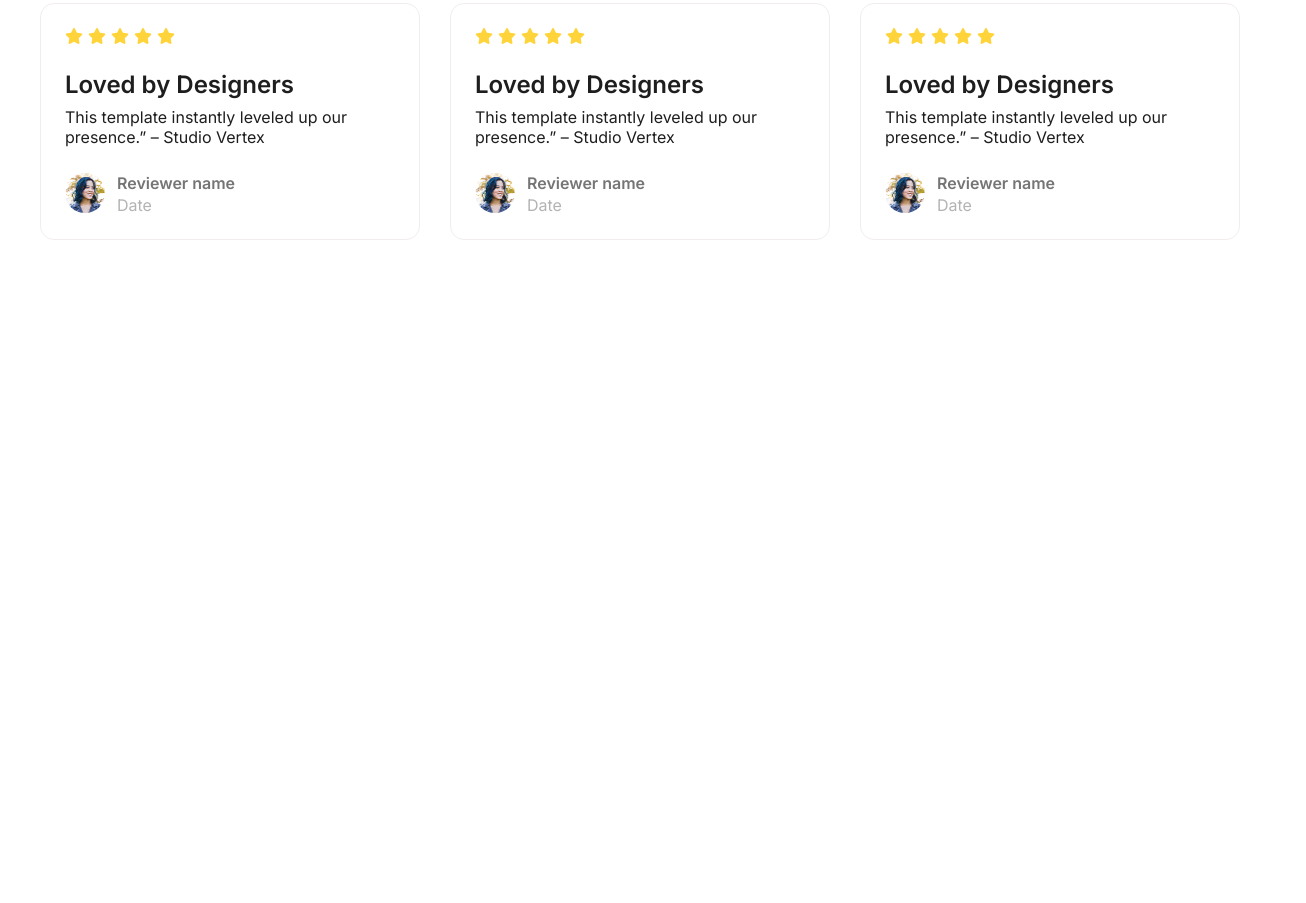
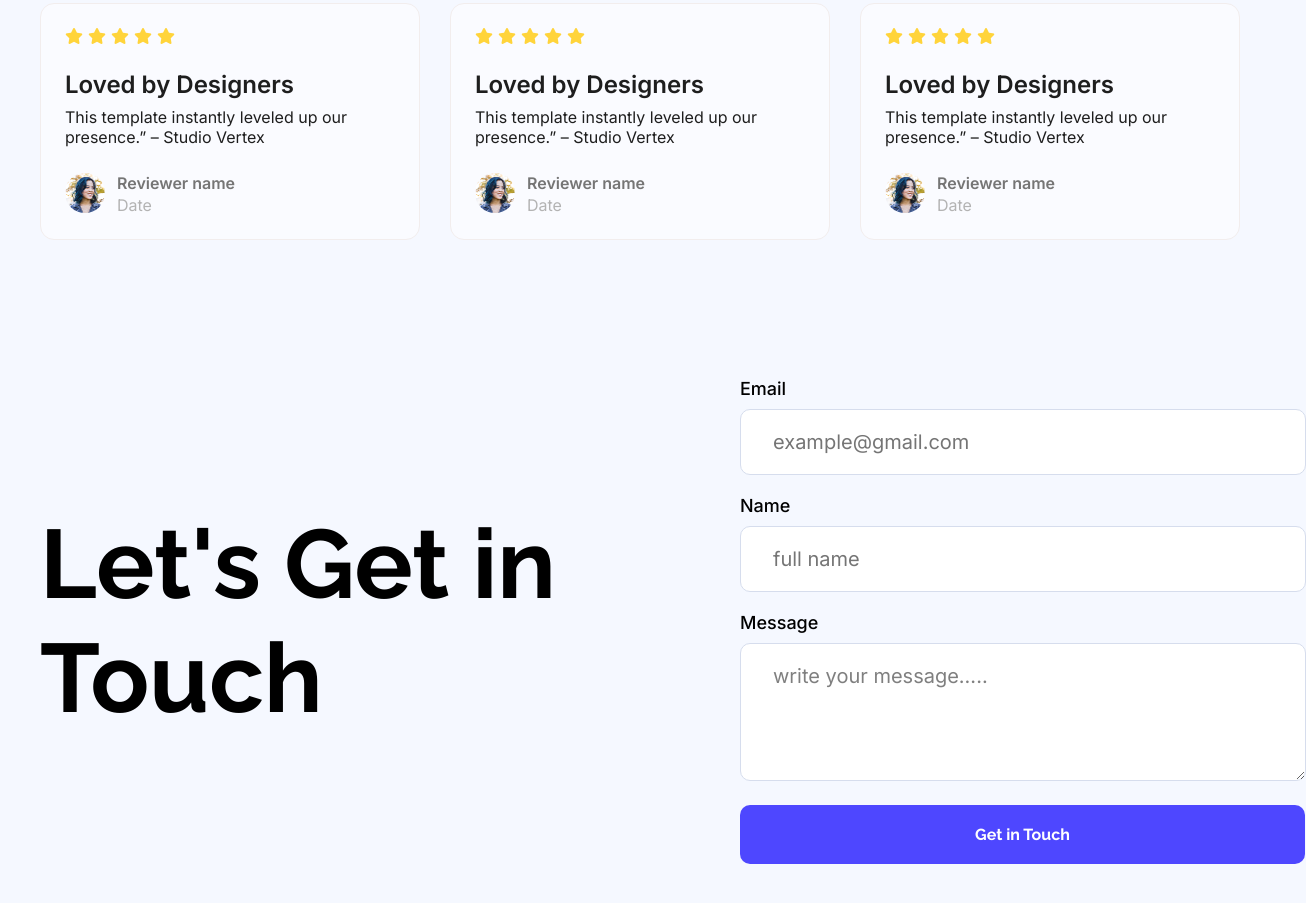
Before and after one commit to AsifAlishishir/PROGRAMMING-HERO-ASSIGNMENT-01, a plain HTML site: page index.html in a window 1280 px wide. Shown: the part 1908-2811 px from the top of the page, 1306 px wide, since content can reach past the window. Before the commit the page ends 2286 px from the top, so only its background shows below. Drawn offline with Linux system fonts and the light colour scheme.

Commit message:
added newsletter section

```diff
--- a/index.html
+++ b/index.html
@@ -128,6 +128,30 @@
                 </div>
             </div>
         </section>
+
+        <section class="newsletter">
+            <div class="newsletter-container">
+                <div class="newsletter-content">
+                    <h1 class="Raleway">Let's Get in Touch</h1>
+                    <div class="newsletter-form">
+                        <form>
+                            <label class="Inter" for="email">Email</label>
+                            <input class="Inter" type="email" name="" id="email" placeholder="example@gmail.com">
+
+                            <label class="Inter" for="name">Name</label>
+                            <input class="Inter" type="text" name="" id="name" placeholder="full name">
+
+                            <label class="Inter" for="message">Message</label>
+                            <textarea class="Inter" name="" id="message" cols="30" rows="6"
+                                placeholder="write your message....."></textarea>
+                            <button style="padding: 20px 100px; width: 565px; display: block; text-align: center;"
+                                class="btn-primary Raleway"><a href="#">Get in Touch</a></button>
+                        </form>
+
+                    </div>
+                </div>
+            </div>
+        </section>
     </main>
     <footer></footer>
 </body>
--- a/styles/style.css
+++ b/styles/style.css
@@ -1,6 +1,10 @@
 *{
     padding: 0;
     margin: 0;
+}
+
+body {
+  background-color: #F5F8FF;
 }
 
 /* shared styles */
@@ -21,7 +25,11 @@
     color: #ffffff;
     font-size: 16px;
     font-weight: 700;
+    cursor: pointer;
+    box-sizing: border-box;
 }
+
+
 
 button a{
     text-decoration: none;
@@ -181,7 +189,6 @@ nav{
 
 .review-card{
     color: rgba(30, 30, 30, 1);
-    background-color: rgba(255, 255, 255, 0.5);
     display: flex;
     gap: 30px;
 }
@@ -204,3 +211,49 @@ nav{
     font-size: 16px;
     font-weight: 400;
 }
+
+/* NEWSLETTER SECTION STYLES */
+
+.newsletter{
+    max-width: 1200px;
+    margin: 0px auto 100px;
+}
+
+.newsletter-content{
+    display: flex;
+    justify-content: space-between;
+    align-items: center;
+}
+
+.newsletter-content h1{
+    color: rgba(0, 0, 0, 1);
+    font-size: 97px;
+    font-weight: 700;
+}
+
+.newsletter-form{
+    max-width: 500px;
+}
+
+form label{
+    display: block;
+    margin-bottom: 10px;
+    color: rgba(0, 0, 0, 1);
+    font-size: 18px;
+    font-weight: 500;
+}
+
+form input, textarea{
+    width: 500px;
+    /* height: 70px; */
+    padding: 20px 32px;
+    border: 1px solid rgba(214, 221, 237, 1);
+    border-radius: 10px;
+    margin-bottom: 20px;
+}
+
+input,textarea::placeholder{
+    color: rgba(0, 0, 0, 0.5);
+    font-size: 20px;
+    font-weight: 400;
+}
```
